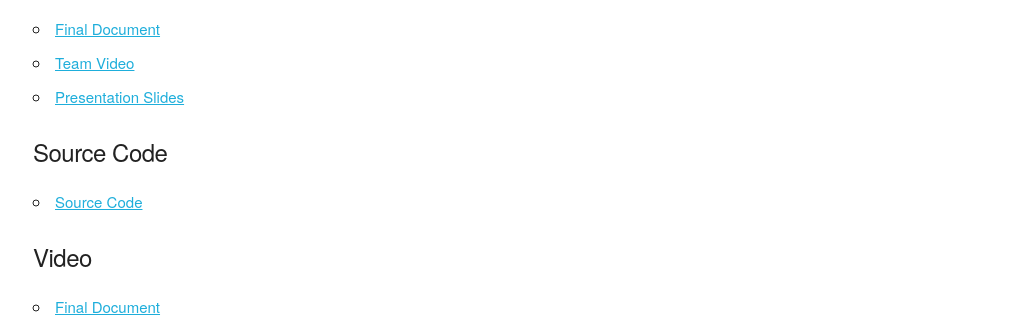
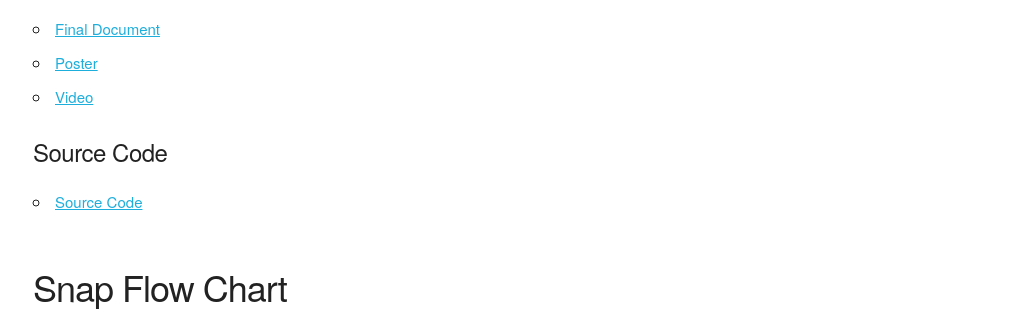
Before and after one commit to Snap-for-Windows/final-documentation, a plain HTML site: page index.html in a window 1280 px wide. Shown: the part 631-952 px from the top of the page, without its empty margins (127-1147 px from the left). Drawn offline with Linux system fonts and the light colour scheme.

Commit message:
Adding the poster

```diff
--- a/index.html
+++ b/index.html
@@ -30,18 +30,13 @@
 				<h5>Documents</h5>
 				<ul>
 					<li><a href="files/final-document.pdf">Final Document</a></li>
-					<li><a href="files/Snap_VideoDraft.wmv">Team Video</a></li>
-					<li><a href="files/Final_Presentation_Slides.pptx">Presentation Slides</a></li>
+					<li><a href="files/poster.png">Poster</a></li>
+					<li><a href="https://youtu.be/fUYwfrdsb5s">Video</a></li>
 				</ul>
 
 				<h5>Source Code</h5>
 				<ul>
 					<li><a href="https://github.com/Snap-for-Windows">Source Code</a></li>
-				</ul>
-
-				<h5>Video</h5>
-				<ul>
-					<li><a href="files/FinalDocument.docx">Final Document</a></li>
 				</ul>
 			</div>
 		</div>
```
Also changed, not shown: 1 other file.
